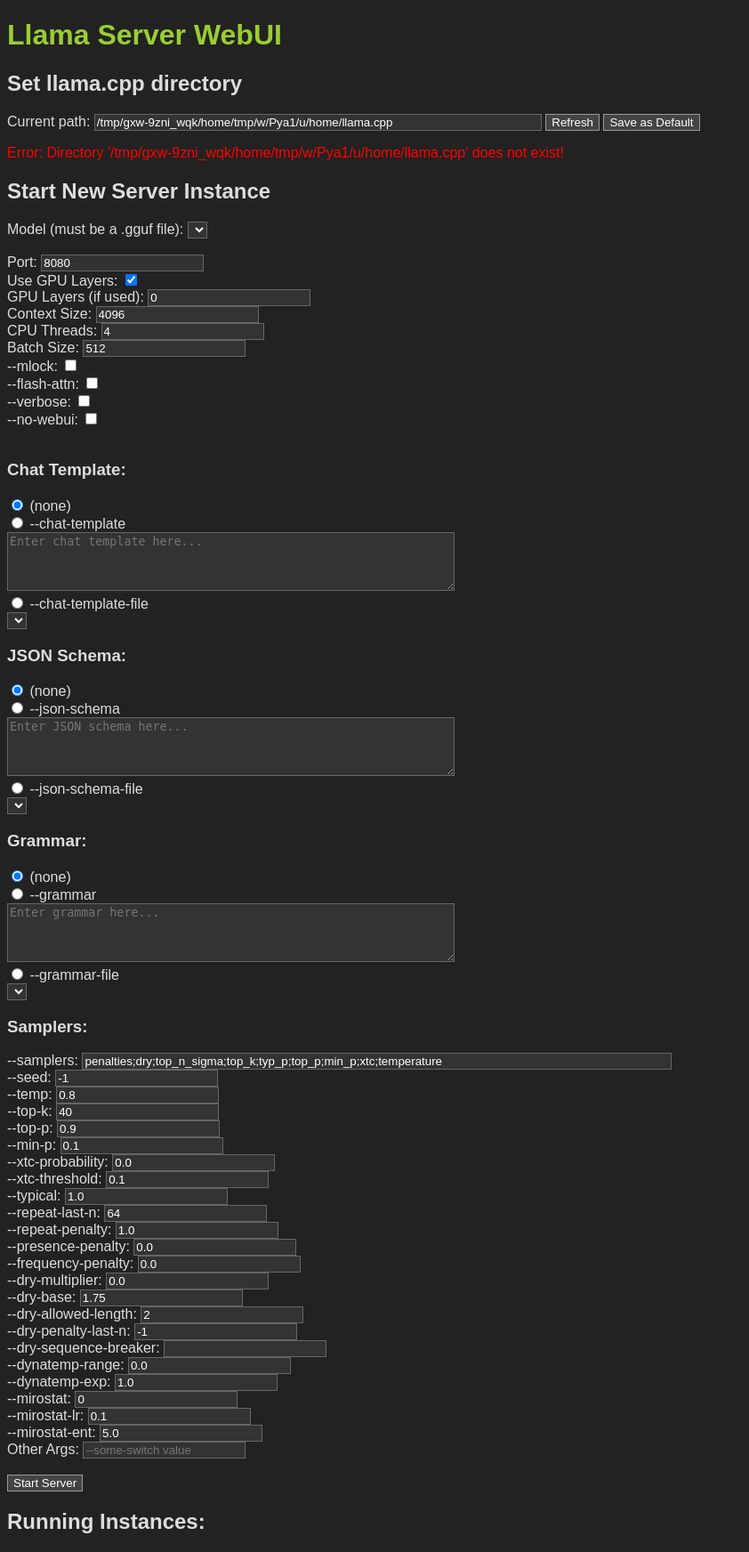
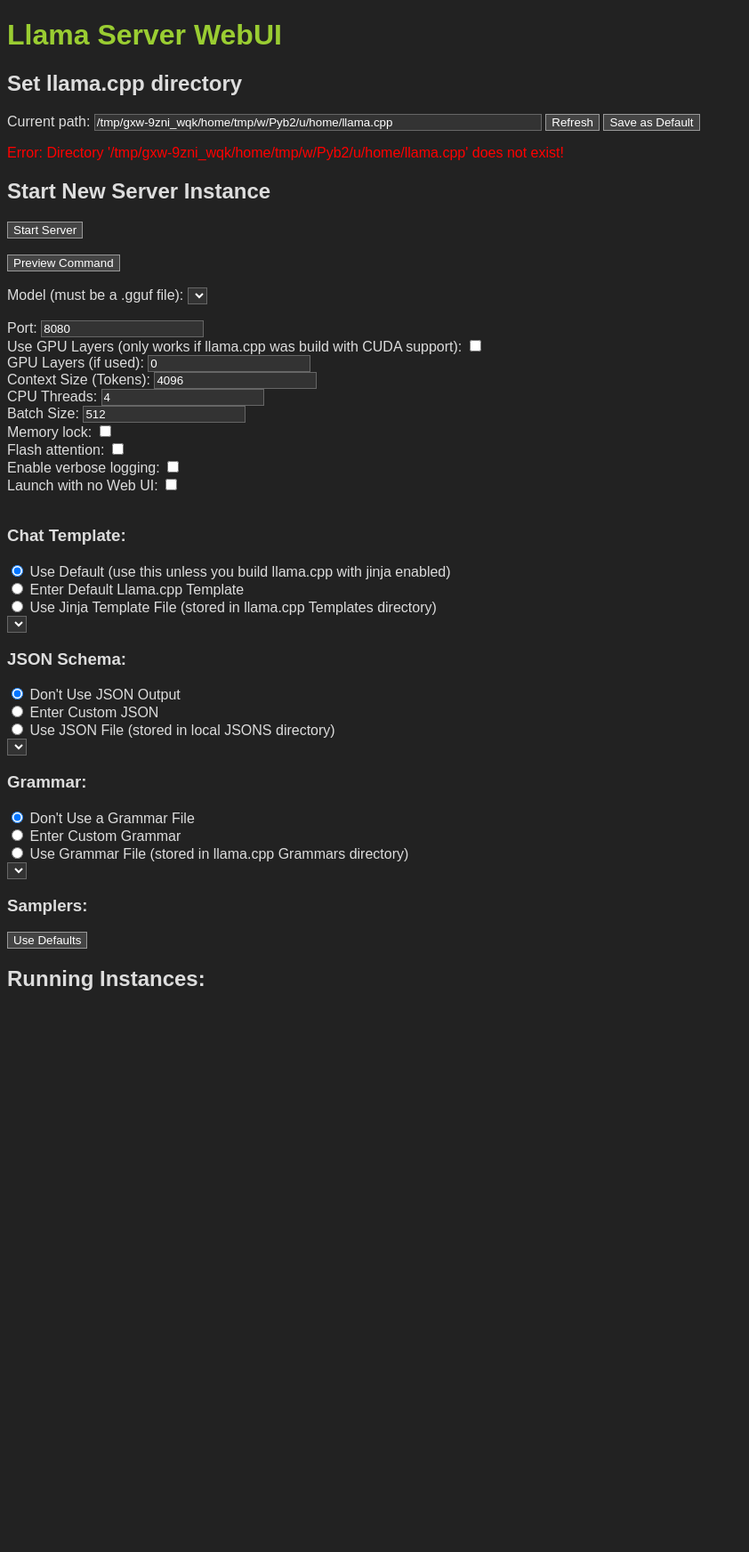
Before and after one commit to ParacelTools/Llama-Server-Webui, a Flask app: page / in a window 1280 px wide. Shown: the whole page at 89% size, without its empty margins (0-842 px from the left). After the commit the page ends 1113 px from the top, so only its background shows below. Run offline with Flask 3, Linux system fonts and the light colour scheme; lists and menus that the app fills with data are empty.

Commit message:
Add files via upload

```diff
--- a/templates/index.html
+++ b/templates/index.html
@@ -3,6 +3,16 @@
 <head>
     <title>Llama Server WebUI</title>
     <link rel="stylesheet" type="text/css" href="{{ url_for('static', filename='style.css') }}">
+    <script>
+        function toggleLogs(port) {
+            var logs = document.getElementById('log-' + port);
+            if (logs.style.display === 'none') {
+                logs.style.display = 'block';
+            } else {
+                logs.style.display = 'none';
+            }
+        }
+    </script>
 </head>
 <body>
     <h1>Llama Server WebUI</h1>
@@ -21,7 +31,13 @@
 
     <h2>Start New Server Instance</h2>
     <form action="/start" method="post">
-
+        <button type="submit">Start Server</button><br>
+        <br>
+        <button type="button" onclick="previewCommand()">Preview Command</button><br>
+        <div id="previewContainer" style="display: none;">
+        <textarea id="commandPreview" rows="10" cols="120" readonly></textarea>
+        </div>
+        <br>
         <label>Model (must be a .gguf file):</label>
         <select name="model">
             {% for model in models %}
@@ -33,13 +49,13 @@
         <label>Port:</label>
         <input type="number" name="port" value="8080"><br>
 
-        <label>Use GPU Layers:</label>
-        <input type="checkbox" name="use_gpu_layers" checked><br>
+        <label>Use GPU Layers (only works if llama.cpp was build with CUDA support):</label>
+        <input type="checkbox" name="use_gpu_layers" unchecked><br>
 
         <label>GPU Layers (if used):</label>
         <input type="number" name="gpu_layers" value="0"><br>
 
-        <label>Context Size:</label>
+        <label>Context Size (Tokens):</label>
         <input type="number" name="n_ctx" value="4096"><br>
 
         <label>CPU Threads:</label>
@@ -48,29 +64,36 @@
         <label>Batch Size:</label>
         <input type="number" name="batch_size" value="512"><br>
 
-        <label>--mlock:</label>
+        <label>Memory lock:</label>
         <input type="checkbox" name="mlock"><br>
 
-        <label>--flash-attn:</label>
+        <label>Flash attention:</label>
         <input type="checkbox" name="flash_attn"><br>
 
-        <label>--verbose:</label>
+        <label>Enable verbose logging:</label>
         <input type="checkbox" name="verbose"><br>
 
-        <label>--no-webui:</label>
+        <label>Launch with no Web UI:</label>
         <input type="checkbox" name="no_webui"><br><br>
 
         <h3>Chat Template:</h3>
 
+
             <input type="radio" id="template_none" name="chat_template_mode" value="none" checked>
-        <label for="template_none">(none)</label><br>
+            <label for="template_none">Use Default (use this unless you build llama.cpp with jinja enabled)</label><br>
 
             <input type="radio" id="template_text" name="chat_template_mode" value="text">
-        <label for="template_text">--chat-template</label><br>
-        <textarea name="chat_template_text" rows="4" cols="60" placeholder="Enter chat template here..."></textarea><br>
-
+            <label for="template_text">Enter Default Llama.cpp Template</label><br>
+                    <div id="chat_template_options">
+                        <select name="chat_template_text">
+    <option value="default">default</option>
+    <option value="chatml">chatml</option>
+    <option value="alpaca">alpaca</option>
+    <option value="vicuna">vicuna</option>
+    </select><br>
+                    </div>
             <input type="radio" id="template_file" name="chat_template_mode" value="file">
-        <label for="template_file">--chat-template-file</label><br>
+            <label for="template_file">Use Jinja Template File (stored in llama.cpp Templates directory)</label><br>
             <select name="chat_template_file">
                     {% for instruction in instructions %}
                     <option value="{{ instruction }}">{{ instruction }}</option>
@@ -81,14 +104,15 @@
         <h3>JSON Schema:</h3>
 
         <input type="radio" id="json_none" name="json_schema_mode" value="none" checked>
-        <label for="json_none">(none)</label><br>
+        <label for="json_none">Don't Use JSON Output</label><br>
 
         <input type="radio" id="json_text" name="json_schema_mode" value="text">
-        <label for="json_text">--json-schema</label><br>
+        <label for="json_text">Enter Custom JSON</label><br>
+                <div id="json_schema_options">
         <textarea name="json_schema_text" rows="4" cols="60" placeholder="Enter JSON schema here..."></textarea><br>
-
+                </div>
         <input type="radio" id="json_file" name="json_schema_mode" value="file">
-        <label for="json_file">--json-schema-file</label><br>
+        <label for="json_file">Use JSON File (stored in local JSONS directory)</label><br>
         <select name="json_schema_file">
             {% for json_file in jsons %}
             <option value="{{ json_file }}">{{ json_file }}</option>
@@ -97,16 +121,16 @@
         <br>
 
         <h3>Grammar:</h3>
-
         <input type="radio" id="grammar_none" name="grammar_mode" value="none" checked>
-        <label for="grammar_none">(none)</label><br>
+        <label for="grammar_none">Don't Use a Grammar File</label><br>
 
         <input type="radio" id="grammar_text" name="grammar_mode" value="text">
-        <label for="grammar_text">--grammar</label><br>
+        <label for="grammar_text">Enter Custom Grammar</label><br>
+                <div id="grammar_options">
         <textarea name="grammar_text" rows="4" cols="60" placeholder="Enter grammar here..."></textarea><br>
-
+                </div>
         <input type="radio" id="grammar_file" name="grammar_mode" value="file">
-        <label for="grammar_file">--grammar-file</label><br>
+        <label for="grammar_file">Use Grammar File (stored in llama.cpp Grammars directory)</label><br>
         <select name="grammar_file">
             {% for grammar in grammars %}
             <option value="{{ grammar }}">{{ grammar }}</option>
@@ -114,7 +138,11 @@
         </select>
         <br>
 
+
         <h3>Samplers:</h3>
+<button type="button" onclick="toggleSamplers()">Use Defaults</button>
+
+<div id="samplers_section" style="display: none;">
 
         <label>--samplers:</label>
         <input type="text" name="samplers" size="80" value="penalties;dry;top_n_sigma;top_k;typ_p;top_p;min_p;xtc;temperature"><br>
@@ -184,25 +212,117 @@
 
         <label>--mirostat-ent:</label>
         <input type="text" name="mirostat_ent" value="5.0"><br>
+</div><br>
 
-        <label>Other Args:</label>
-        <input type="text" name="other_args" placeholder="--some-switch value"><br><br>
-
-        <button type="submit">Start Server</button>
     </form>
 
     <h2>Running Instances:</h2>
     {% for port in running_ports %}
-        <p style="color: green;">Port {{ port }} is running</p>
+        <p style="color: green;">
+            Port {{ port }} is running
+            {% if not no_webui %}- <a href="http://localhost:{{ port }}" target="_blank">Open WebUI</a>{% endif %}
+        </p>
         <form action="/stop" method="post">
             <input type="hidden" name="port_to_stop" value="{{ port }}">
             <button type="submit">Stop Server on Port {{ port }}</button>
         </form>
+        <button onclick="toggleLogs({ port })">Toggle Logs</button>
+        <div id="log-{{ port }}" style="display: none;">
             <h3>Logs for port {{ port }}:</h3>
             <pre style="background: #f0f0f0; padding: 10px; border: 1px solid #ccc; height: 300px; overflow-y: scroll;">
             {{ combined_logs[port] }}
             </pre>
+        </div>
     {% endfor %}
 
+<script>
+function toggleVisibility(groupName, sectionId) {
+    const selected = document.querySelector(`input[name="${groupName}"]:checked`).value;
+    const section = document.getElementById(sectionId);
+    section.style.display = (selected === "text") ? "block" : "none";
+}
+
+document.addEventListener("DOMContentLoaded", function () {
+    ["chat_template", "json_schema", "grammar"].forEach(group => {
+        const radios = document.querySelectorAll(`input[name="${group}_mode"]`);
+        radios.forEach(radio => {
+            radio.addEventListener("change", () => toggleVisibility(`${group}_mode`, `${group}_options`));
+        });
+        // Initial check
+        toggleVisibility(`${group}_mode`, `${group}_options`);
+    });
+});
+
+document.addEventListener("DOMContentLoaded", () => {
+    const elements = document.querySelectorAll("input, select, textarea");
+
+    elements.forEach(el => {
+        const key = "form-" + el.name;
+
+        // Restore state
+        if (el.type === "checkbox") {
+            el.checked = sessionStorage.getItem(key) === "true";
+        } else if (el.type === "radio") {
+            const stored = sessionStorage.getItem(key);
+            if (stored && el.value === stored) {
+                el.checked = true;
+            }
+        } else {
+            const saved = sessionStorage.getItem(key);
+            if (saved !== null) el.value = saved;
+        }
+
+        // Save state
+        if (el.type === "checkbox") {
+            el.addEventListener("change", () => {
+                sessionStorage.setItem(key, el.checked);
+            });
+        } else if (el.type === "radio") {
+            el.addEventListener("change", () => {
+                if (el.checked) sessionStorage.setItem(key, el.value);
+            });
+        } else {
+            el.addEventListener("input", () => {
+                sessionStorage.setItem(key, el.value);
+            });
+        }
+        updateAllVisibility();
+    });
+});
+
+function toggleSamplers() {
+    const section = document.getElementById("samplers_section");
+    const button = event.target;
+    const isHidden = section.style.display === "none";
+    section.style.display = isHidden ? "block" : "none";
+    button.textContent = isHidden ? "Hide Parameters" : "Use Defaults";
+}
+
+function updateAllVisibility() {
+    ["chat_template", "json_schema", "grammar"].forEach(group => {
+        toggleVisibility(`${group}_mode`, `${group}_options`);
+    });
+}
+
+function previewCommand() {
+    const form = document.querySelector('form[action="/start"]');
+    const data = new FormData(form);
+
+    fetch("/preview", {
+        method: "POST",
+        body: data
+    })
+    .then(response => response.json())
+    .then(result => {
+        document.getElementById("commandPreview").value = result.command;
+        document.getElementById("previewContainer").style.display = "block";
+    })
+    .catch(error => {
+        document.getElementById("commandPreview").value = "Error generating preview.";
+        document.getElementById("previewContainer").style.display = "block";
+        console.error("Preview failed:", error);
+    });
+}
+</script>
 </body>
 </html>
```
Lines whose indentation alone changed are shown as unchanged.
